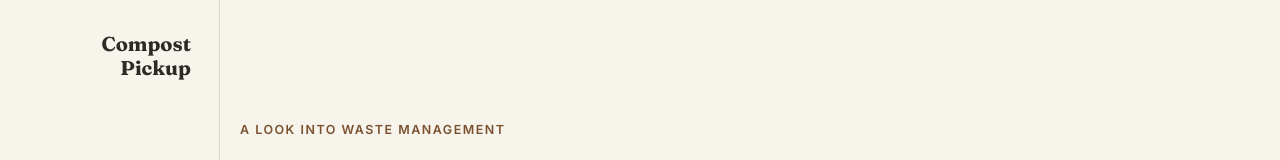
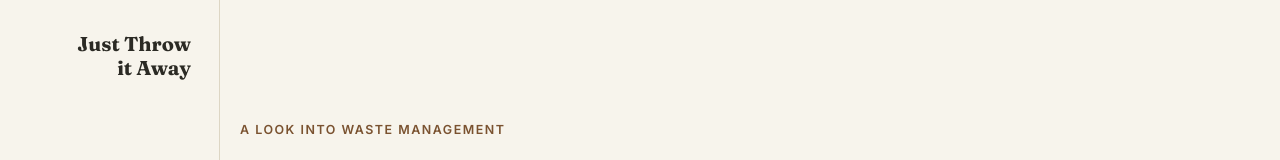
Before and after one commit to Yvonne-Wu2026/compost-site, a plain HTML site: page index.html in a window 1280 px wide. Shown: the top 160 px of the page. Drawn offline with Linux system fonts and the light colour scheme.

Commit message:
Rename sidebar brand and switch favicon to a green leaf
Co-Authored-By: Claude Opus 5.5 <noreply@anthropic.com>

```diff
--- a/index.html
+++ b/index.html
@@ -15,7 +15,7 @@
 </head>
 <body>
   <aside class="sidebar">
-    <a class="brand" href="#top">Compost<br>Pickup</a>
+    <a class="brand" href="#top">Just Throw<br>it Away</a>
     <nav class="side-nav" aria-label="Sections">
       <a href="#history">History</a>
       <a href="#concerns">Concerns</a>
```
Also changed, not shown: favicon.png, favicon.svg.
